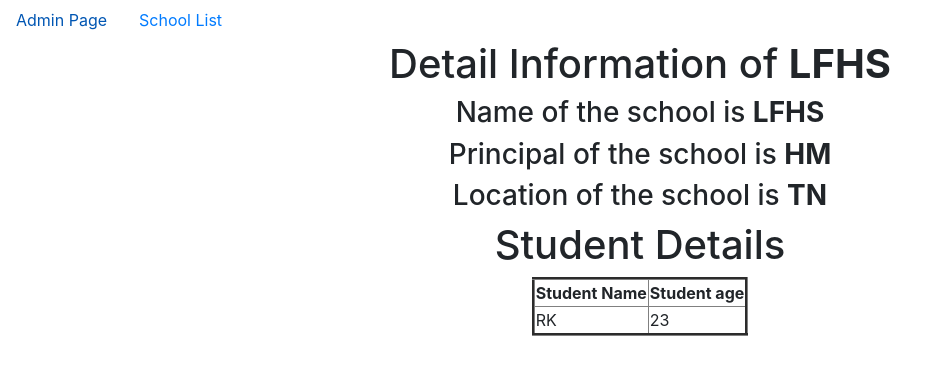
After one commit to ramani-rk/pro38_listviewSTD, a Django app: page /1/ in a window 1280 px wide. The commit adds this page. Shown: the top 375 px of the page, without its empty margins (0-937 px from the left). Run offline with Django 4.2, Linux system fonts and the light colour scheme; data comes from the database, SQL or seed files in the repository.

Commit message:
first commit

```diff
--- a/app/models.py
+++ b/app/models.py
@@ -1,4 +1,5 @@
 from django.db import models
+from django.urls import reverse
 
 # Create your models here.
 
@@ -7,8 +8,20 @@ class School(models.Model):
     sprincipal=models.CharField(max_length=100)
     sloc=models.CharField(max_length=100)
 
+
+# get_absolute_url is used to done a dynamic URL mapping (or) cananical URL mapping and its a object method
+# cananical URL mapping is a process of creating URL suffixes dynamically, based on selected instance.
+# instance means currently presented address. self holds the address of the instance.
+
+    def get_absolute_url(self):
+        return reverse('SchoolDetail',kwargs={'pk':self.pk})
+
+# reverse is used to take the control flow to urls.py into respected url name
+
     def __str__ (self):
         return self.sname
+
+
 
 class Student(models.Model):
     stname=models.CharField(max_length=100)
--- a/app/views.py
+++ b/app/views.py
@@ -1,7 +1,8 @@
 from django.shortcuts import render
+from django.http import HttpResponse
 
 # Create your views here.
-from django.views.generic import ListView
+from django.views.generic import ListView,DetailView
 from app.models import *
 
 class SchoolList(ListView):
@@ -10,3 +11,9 @@ class SchoolList(ListView):
     ordering=['sname']
     #queryset=School.objects.filter(id=1)
     #template_name='app/school_list.html'
+
+class SchoolDetail(DetailView):
+    model=School
+    context_object_name='sclobject'
+
+# context_object_name is used to store the objects in form of dict.
--- a/project38/urls.py
+++ b/project38/urls.py
@@ -15,9 +15,18 @@ Including another URLconf
     2. Add a URL to urlpatterns:  path('blog/', include('blog.urls'))
 """
 from django.contrib import admin
-from django.urls import path
+from django.urls import path,re_path
+# re-path is a (regular expression) its, used to perform dynamic URL mapping
 from app.views import *
+
 urlpatterns = [
     path('admin/', admin.site.urls),
     path('SchoolList/',SchoolList.as_view(),name='SchoolList'),
+    re_path('(?P<pk>\d+)/',SchoolDetail.as_view(),name='SchoolDetail'),
+
+    # ?P - is used for capture the data
+    # <pk> - is used for store the captured data
+    # \d - is used for numbers in regX... + is used for no.of digits (\d+ is used for validations)
+    # (?P<pk>\d+) - These all regX group
+
 ]
--- /dev/null
+++ b/templates/app/dummy.html
@@ -0,0 +1,44 @@
+<!doctype html>
+<html lang="en">
+  <head>
+    <!-- Required meta tags -->
+    <meta charset="utf-8">
+    <meta name="viewport" content="width=device-width, initial-scale=1, shrink-to-fit=no">
+
+    <!-- Bootstrap CSS -->
+    <link rel="stylesheet" href="https://cdn.jsdelivr.net/npm/bootstrap@4.6.2/dist/css/bootstrap.min.css" integrity="sha384-xOolHFLEh07PJGoPkLv1IbcEPTNtaed2xpHsD9ESMhqIYd0nLMwNLD69Npy4HI+N" crossorigin="anonymous">
+{% block title %}
+    <title>Hello, world!</title>
+
+{% endblock %}
+  </head>
+  <body>
+
+<nav class="nav">
+
+    <a href="{% url 'admin:index' %}" class="nav-link">Admin Page</a>
+    <a href="{% url 'SchoolList' %}" class="nav-link">School List</a>
+
+
+</nav>
+
+
+{% block body_block %}
+
+{% endblock %}
+
+
+<!-- Optional JavaScript; choose one of the two! -->
+
+    <!-- Option 1: jQuery and Bootstrap Bundle (includes Popper) -->
+    <script src="https://cdn.jsdelivr.net/npm/jquery@3.5.1/dist/jquery.slim.min.js" integrity="sha384-DfXdz2htPH0lsSSs5nCTpuj/zy4C+OGpamoFVy38MVBnE+IbbVYUew+OrCXaRkfj" crossorigin="anonymous"></script>
+    <script src="https://cdn.jsdelivr.net/npm/bootstrap@4.6.2/dist/js/bootstrap.bundle.min.js" integrity="sha384-Fy6S3B9q64WdZWQUiU+q4/2Lc9npb8tCaSX9FK7E8HnRr0Jz8D6OP9dO5Vg3Q9ct" crossorigin="anonymous"></script>
+
+    <!-- Option 2: Separate Popper and Bootstrap JS -->
+    <!--
+    <script src="https://cdn.jsdelivr.net/npm/jquery@3.5.1/dist/jquery.slim.min.js" integrity="sha384-DfXdz2htPH0lsSSs5nCTpuj/zy4C+OGpamoFVy38MVBnE+IbbVYUew+OrCXaRkfj" crossorigin="anonymous"></script>
+    <script src="https://cdn.jsdelivr.net/npm/popper.js@1.16.1/dist/umd/popper.min.js" integrity="sha384-9/reFTGAW83EW2RDu2S0VKaIzap3H66lZH81PoYlFhbGU+6BZp6G7niu735Sk7lN" crossorigin="anonymous"></script>
+    <script src="https://cdn.jsdelivr.net/npm/bootstrap@4.6.2/dist/js/bootstrap.min.js" integrity="sha384-+sLIOodYLS7CIrQpBjl+C7nPvqq+FbNUBDunl/OZv93DB7Ln/533i8e/mZXLi/P+" crossorigin="anonymous"></script>
+    -->
+  </body>
+</html>
--- /dev/null
+++ b/templates/app/school_detail.html
@@ -0,0 +1,33 @@
+{% extends 'app/dummy.html' %}
+
+{% block title %}
+    <title>School Detail</title>
+{% endblock %}
+
+{% block body_block %}
+    <center>
+        <h1>Detail Information of      <b>{{sclobject.sname}}</b></h1>
+
+        <h3>Name of the school is      <b>{{sclobject.sname}}</b></h3>
+
+        <h3>Principal of the school is <b>{{sclobject.sprincipal}}</b></h3>
+
+        <h3>Location of the school is  <b>{{sclobject.sloc}}</b></h3>
+
+<h1>Student Details</h1>
+
+<table border="3px">
+    <tr>
+        <th>Student Name</th>
+        <th>Student age</th>
+    </tr>
+
+    {% for st in sclobject.students.all %}
+        <tr>
+            <td>{{st.stname}}</td>
+            <td>{{st.sage}}</td>
+        </tr>
+    {% endfor %}
+</table>
+    </center>
+{% endblock %}
```
Also changed, not shown: templates/app/school_list.html (+12 -36 lines), app/forms.py (deleted).
